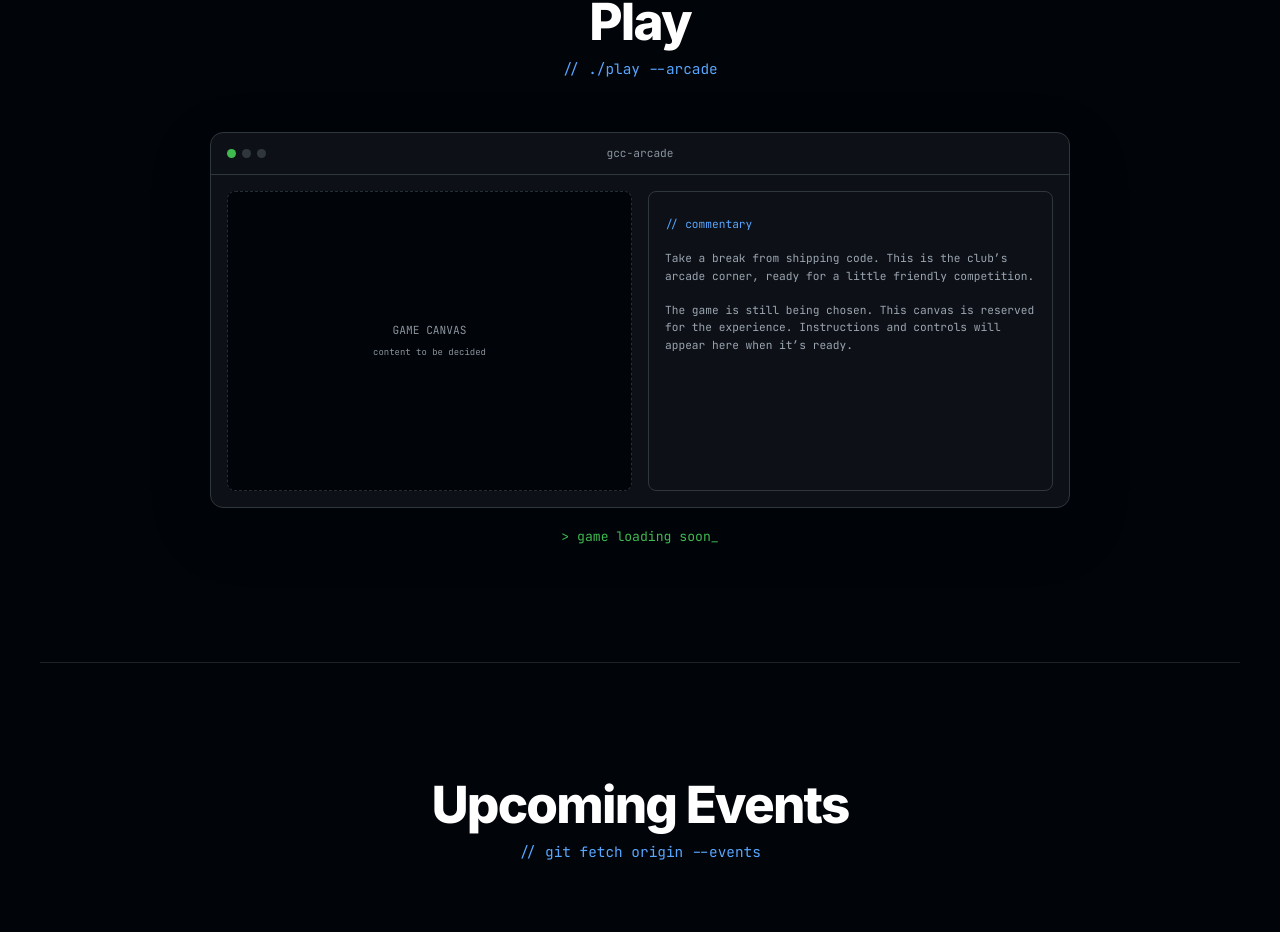
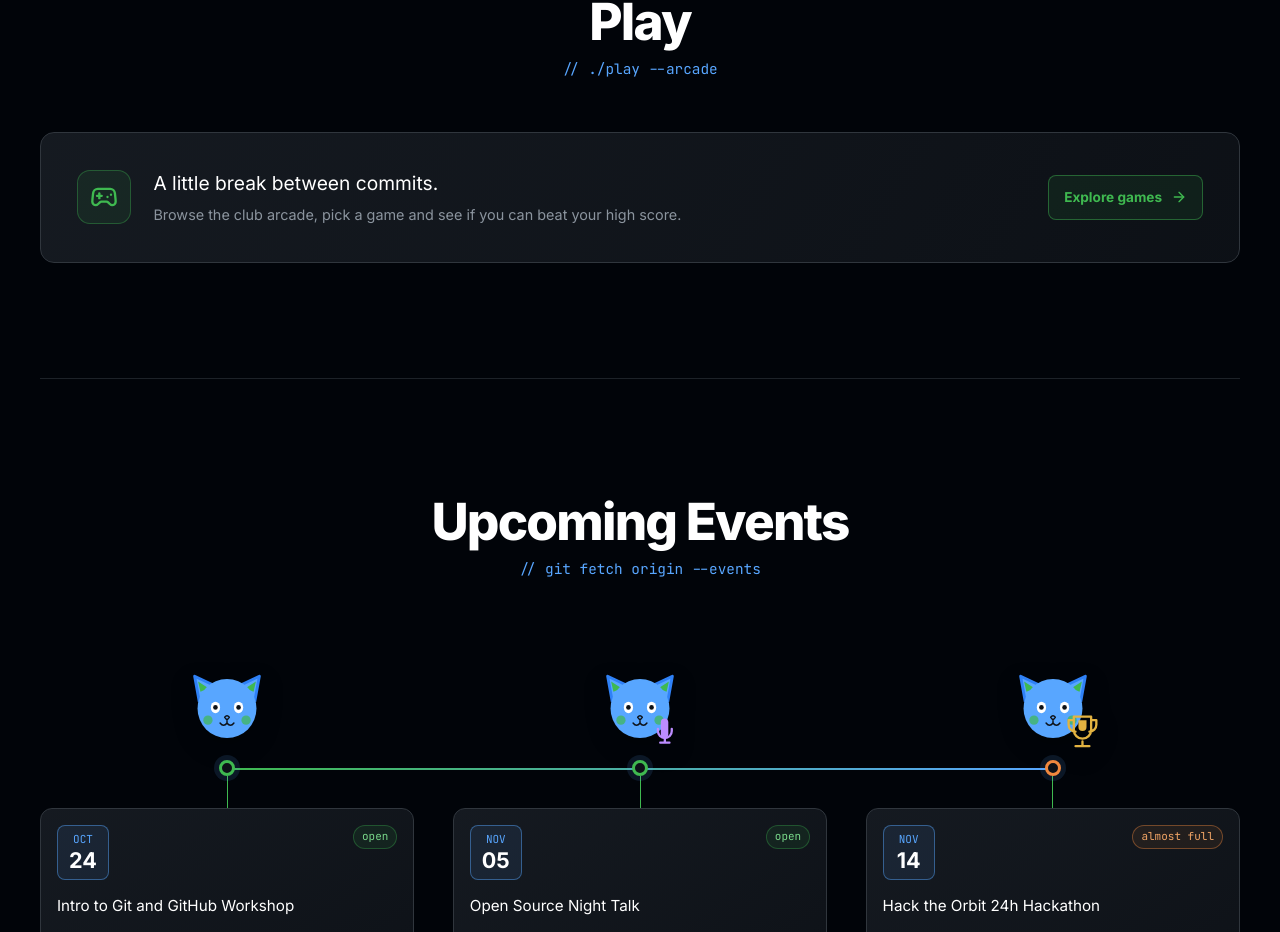
Before and after one commit to GCC-FAST-NUCES-Karachi/GCC, a Next.js app: page / in a window 1280 px wide. Shown: the part 2595-3527 px from the top of the page. Built offline with nearby package versions, Linux system fonts and the light colour scheme.

Commit message:
Add new games section in landing

```diff
--- a/src/app/landing/LandingSections.jsx
+++ b/src/app/landing/LandingSections.jsx
@@ -1,6 +1,7 @@
 import {
   ArrowRight,
   Clock3,
+  Gamepad2,
   MapPin,
   Mic,
   Trophy,
@@ -157,14 +158,11 @@ export function PlaySection() {
   return (
     <RevealOnScroll as="section" className="landing-section play-section" aria-labelledby="play-heading">
       <SectionHeading id="play-heading" title="Play" command="// ./play --arcade" />
-      <div className="arcade-window">
-        <div className="arcade-titlebar"><span className="arcade-dots"><i /><i /><i /></span><span>gcc-arcade</span><span /></div>
-        <div className="arcade-content">
-          <div className="game-canvas"><span>GAME CANVAS</span><small>content to be decided</small></div>
-          <div className="arcade-commentary"><p className="commentary-label">{"// commentary"}</p><p>Take a break from shipping code. This is the club’s arcade corner, ready for a little friendly competition.</p><p>The game is still being chosen. This canvas is reserved for the experience. Instructions and controls will appear here when it’s ready.</p></div>
-        </div>
+      <div className="play-cta">
+        <div className="play-cta-icon"><Gamepad2 size={28} aria-hidden="true" /></div>
+        <div><h3>A little break between commits.</h3><p>Browse the club arcade, pick a game and see if you can beat your high score.</p></div>
+        <a href="/games" className="play-cta-link">Explore games <ArrowRight size={16} aria-hidden="true" /></a>
       </div>
-      <p className="arcade-prompt">&gt; game loading soon_</p>
     </RevealOnScroll>
   );
 }
--- a/src/app/landing/landing.css
+++ b/src/app/landing/landing.css
@@ -493,6 +493,29 @@
 
 .play-section {
     text-align: center;
+}
+
+.play-cta {
+    display: grid;
+    grid-template-columns: auto 1fr auto;
+    align-items: center;
+    gap: 1.4rem;
+    padding: clamp(1.25rem, 4vw, 2.25rem);
+    border: 1px solid var(--border-default);
+    border-radius: 14px;
+    background: linear-gradient(120deg, rgb(22 27 34 / 96%), rgb(13 17 23 / 96%));
+    text-align: left;
+}
+
+.play-cta-icon { display: grid; width: 54px; height: 54px; place-items: center; border: 1px solid rgb(63 185 80 / 35%); border-radius: 13px; background: rgb(63 185 80 / 9%); color: var(--accent-green); }
+.play-cta h3 { margin: 0 0 .4rem; color: var(--text-heading); font-size: 1.2rem; }
+.play-cta p { margin: 0; color: var(--text-dim); font-size: .9rem; line-height: 1.55; }
+.play-cta-link { display: inline-flex; min-height: 44px; align-items: center; gap: .55rem; padding: .7rem .95rem; border: 1px solid rgb(63 185 80 / 45%); border-radius: 8px; background: rgb(63 185 80 / 9%); color: var(--accent-green); font-size: .85rem; font-weight: 700; text-decoration: none; white-space: nowrap; }
+.play-cta-link:hover { background: rgb(63 185 80 / 16%); }
+
+@media (max-width: 620px) {
+    .play-cta { grid-template-columns: auto 1fr; }
+    .play-cta-link { grid-column: 1 / -1; justify-content: center; }
 }
 
 .arcade-window {
```
